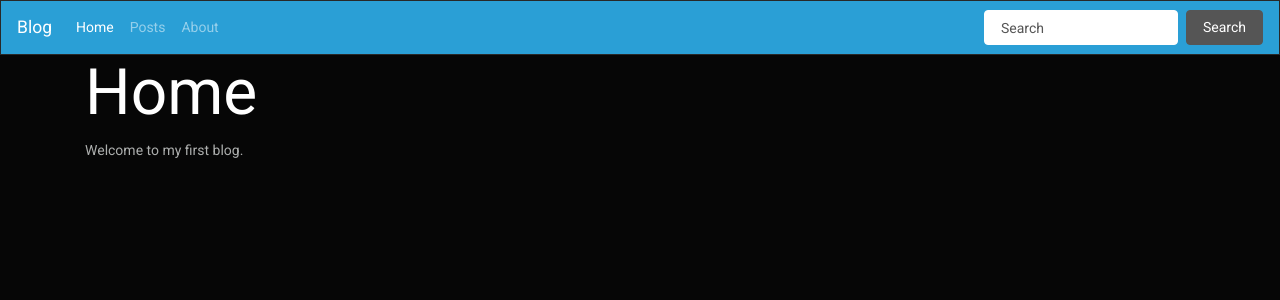
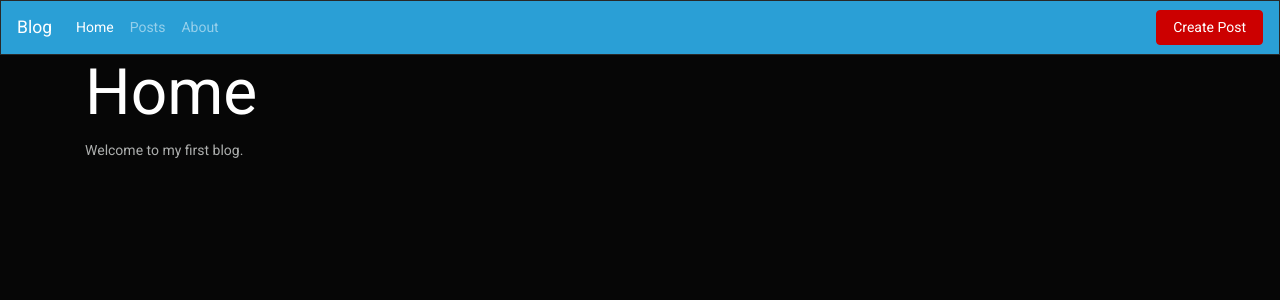
Before and after one commit to aaronhawkey/CIblog, a CodeIgniter app: page /database/ in a window 1280 px wide. Shown: the top 300 px of the page. Run offline with CodeIgniter, Linux system fonts and the light colour scheme; some libraries are stand-ins or nearby versions.

Commit message:
Added edit and delete fuctionality. HTML editor.

```diff
--- a/application/config/config.php
+++ b/application/config/config.php
@@ -23,7 +23,7 @@ defined('BASEPATH') OR exit('No direct script access allowed');
 | a PHP script and you can easily do that on your own.
 |
 */
-$config['base_url'] = 'localhost';
+$config['base_url'] = 'http://localhost';
 
 /*
 |--------------------------------------------------------------------------
--- a/application/config/routes.php
+++ b/application/config/routes.php
@@ -50,6 +50,7 @@ defined('BASEPATH') OR exit('No direct script access allowed');
 |		my-controller/my-method	-> my_controller/my_method
 */
 $route['posts/create'] = 'posts/create';
+$route['posts/update'] = 'posts/update';
 $route['posts/(:any)'] = 'posts/view/$1';
 $route['posts'] = 'posts/index';
 $route['default_controller'] = 'pages/view';
--- a/application/models/Post_model.php
+++ b/application/models/Post_model.php
@@ -6,6 +6,7 @@
 
     public function get_posts($slug = FALSE){
       if($slug === FALSE){
+        $this->db->order_by('id','DESC');
         $query = $this->db->get('posts');
         return $query->result_array();
       }
@@ -25,5 +26,23 @@
 
       return $this->db->insert('posts', $data);
     }
+
+
+    public function delete_post($id){
+      $this->db->where('id', $id);
+      $this->db->delete('posts');
+      return true;
+    }
+
+    public function update_post(){
+      $slug = url_title($this->input->post('title'));
+      $data = array(
+        'title' => $this->input->post('title'),
+        'slug' => $slug,
+        'body' => $this->input->post('body')
+      );
+      $this->db->where('id', $this->input->post('id'));
+      return $this->db->update('posts', $data);
+    }
   }
  ?>
--- a/application/views/posts/create.php
+++ b/application/views/posts/create.php
@@ -9,7 +9,7 @@
   </div>
   <div class="form-group">
     <label >Body</label>
-    <textarea class="form-control" name="body" placeholder="Add Post Body"></textarea>
+    <textarea id="editor1" rows="20" class="form-control" name="body" placeholder="Add Post Body"></textarea>
   </div>
   <button type="submit" class="btn btn-default">Submit</button>
 </form>
--- a/application/views/templates/footer.php
+++ b/application/views/templates/footer.php
@@ -1,4 +1,19 @@
 </div>
+
+<script>
+//CKeditor config
+ClassicEditor
+    .create( document.querySelector( '#editor1' ) )
+    .then( editor => {
+        console.log( editor );
+    } )
+    .catch( error => {
+        console.error( error );
+    } );
+
+</script>
 </body>
 
+
+
 </html>
--- a/application/views/templates/header.php
+++ b/application/views/templates/header.php
@@ -3,6 +3,7 @@
     <title>Blog</title>
     <link rel="stylesheet" href="https://bootswatch.com/4/cyborg/bootstrap.min.css">
     <link rel="stylesheet" href="/assets/css/style.css">
+    <script src="https://cdn.ckeditor.com/ckeditor5/10.0.0/classic/ckeditor.js"></script>
   </head>
 
   <body>
@@ -24,10 +25,11 @@
             <a class="nav-link" href="/about">About</a>
           </li>
         </ul>
-        <form class="form-inline my-2 my-lg-0">
-          <input class="form-control mr-sm-2" type="text" placeholder="Search">
-          <button class="btn btn-secondary my-2 my-sm-0" type="submit">Search</button>
-        </form>
+        <ul class="navbar-nav ml-auto navbar-right">
+          <li class="nav-item">
+            <a href="/posts/create" class="btn btn-danger">Create Post</a>
+          </li>
+        </ul>
       </div>
     </nav>
 <div class="container">
```
Also changed, not shown: application/controllers/Posts.php (+25 -1 lines), application/views/posts/edit.php (added, +17 -0 lines), application/views/posts/view.php (+9 -0 lines).
